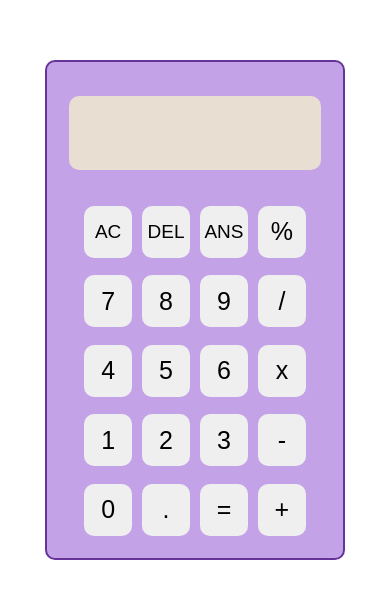
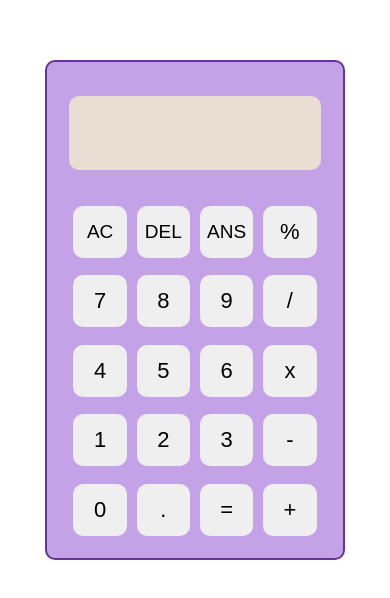
Before and after one commit to omlan93/calculator, a plain HTML site: page index.html in a window 390 px wide. Shown: the part 112-710 px from the top of the page. Drawn offline with Linux system fonts and the light colour scheme.

Commit message:
Designed for mobile

```diff
--- a/style.css
+++ b/style.css
@@ -69,9 +69,10 @@ button {
     }
 
     button {
+        color: black;
         height: 15%;
-        width: 18%;
-        font-size: 25px;
+        width: 20%;
+        font-size: 22px;
         margin: 5px;
         border: none;
         border-radius: 10px;
```
